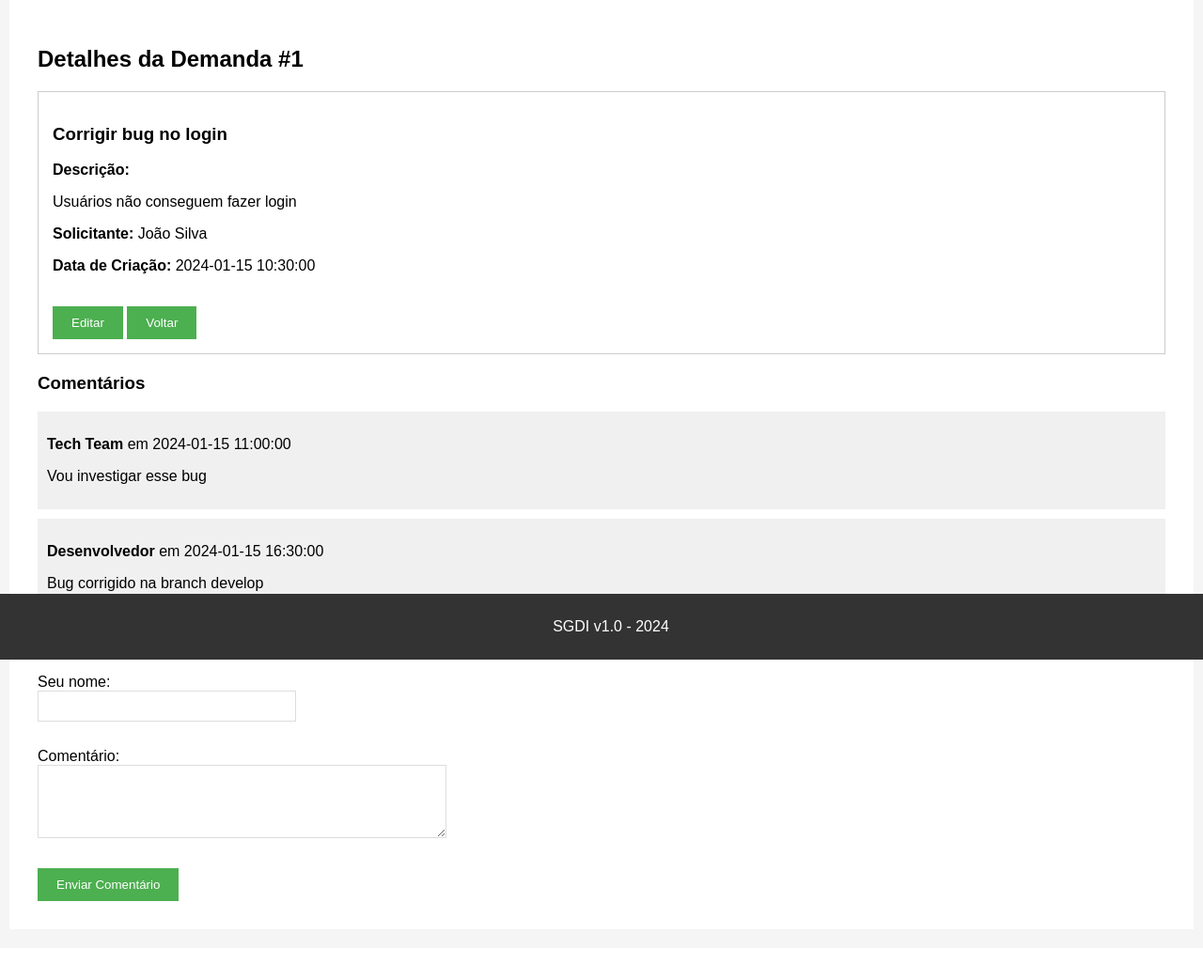
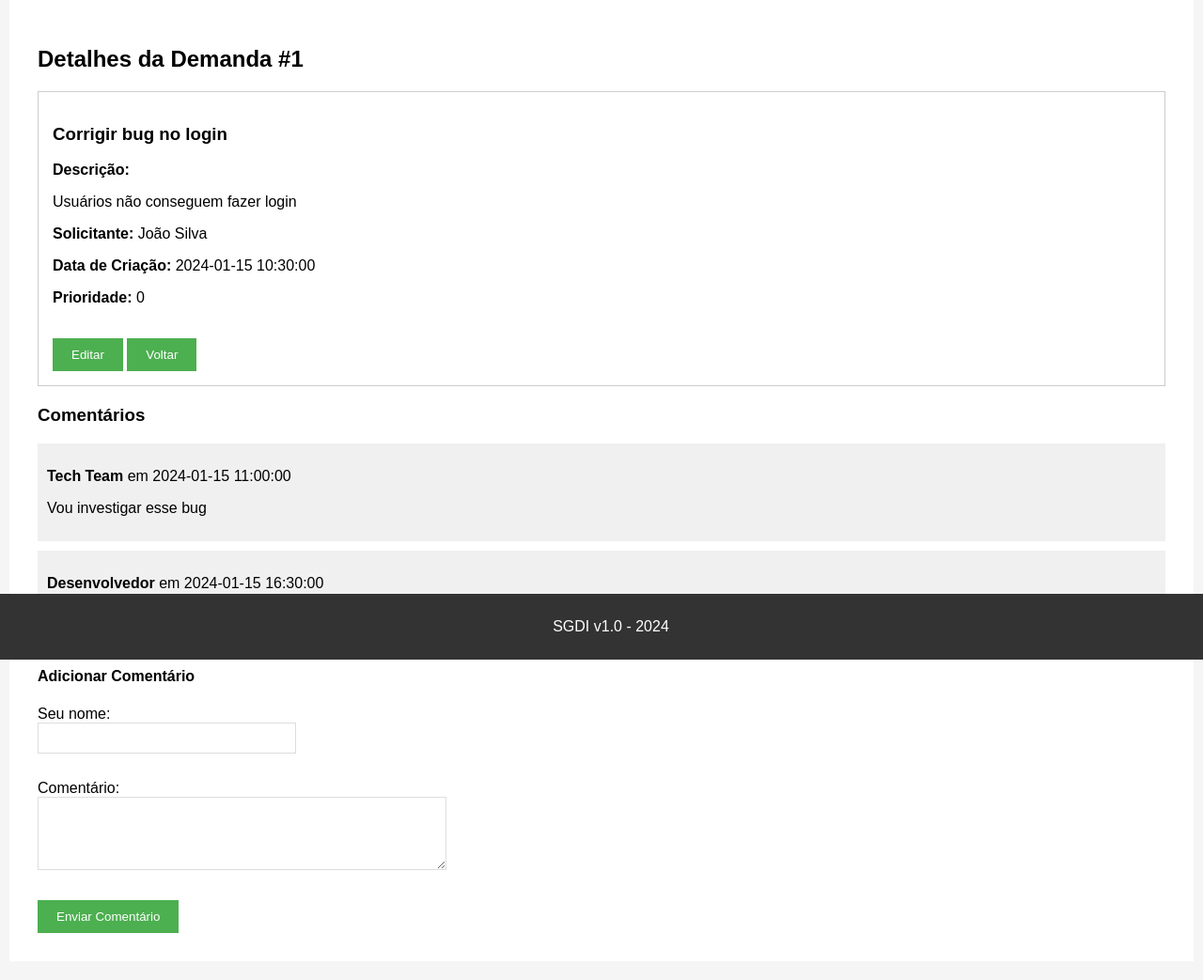
Before and after one commit to AugustoWB/sistema_sgdi, a Flask app: page /detalhes/1 in a window 1280 px wide. Shown: the part 98-1141 px from the top of the page at 94% size. Before the commit the page ends 1057 px from the top, so only its background shows below. Run offline with Flask 3, Linux system fonts and the light colour scheme; data comes from the database, SQL or seed files in the repository; both versions use the stored data as it was after the commit.

Commit message:
Add priority column and show it in templates
Modify init_db.py to use a numeric priority column (INTEGER DEFAULT 0). Update templates/index.html to add a Prioridade column with colored labels (Alta/Média/Baixa/Nenhuma) and templates/detalhes.html to display the priority. Updated demandas.db to reflect the schema change.

```diff
--- a/init_db.py
+++ b/init_db.py
@@ -12,7 +12,7 @@
     descricao TEXT,
     solicitante TEXT,
     data_criacao TEXT,
-    priority TEXT
+    priority INTEGER DEFAULT 0
 )
 ''')
 
--- a/templates/detalhes.html
+++ b/templates/detalhes.html
@@ -10,6 +10,7 @@
 
     <p><strong>Solicitante:</strong> {{ demanda[3] }}</p>
     <p><strong>Data de Criação:</strong> {{ demanda[4] }}</p>
+    <p><strong>Prioridade:</strong> {{ demanda[5] }}</p>
 
     <br>
     <a href="/editar/{{ demanda[0] }}"><button>Editar</button></a>
--- a/templates/index.html
+++ b/templates/index.html
@@ -11,6 +11,7 @@
             <th>Título</th>
             <th>Solicitante</th>
             <th>Data</th>
+            <th>Prioridade</th>
             <th>Ações</th>
         </tr>
     </thead>
@@ -21,6 +22,7 @@
             <td>{{ demanda[1] }}</td>
             <td>{{ demanda[3] }}</td>
             <td>{{ demanda[4] }}</td>
+            <td> {% if demanda[5] == 3 %} <span style="color: red; font-weight: bold;">Alta</span> {% elif demanda[5] == 2 %} <span style="color: orange; font-weight: bold;">Média</span> {% elif demanda[5] == 1 %} <span style="color: blue; font-weight: bold;">Baixa</span> {% else %} <span style="color: gray;">Nenhuma</span> {% endif %} </td>
             <td>
                 <a href="/detalhes/{{ demanda[0] }}">Ver</a>
                 |
```
Also changed, not shown: demandas.db.
